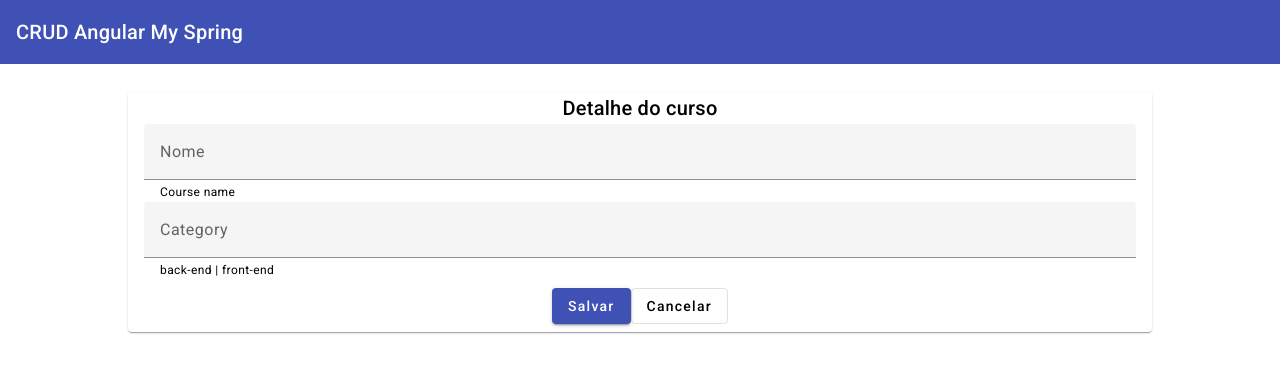
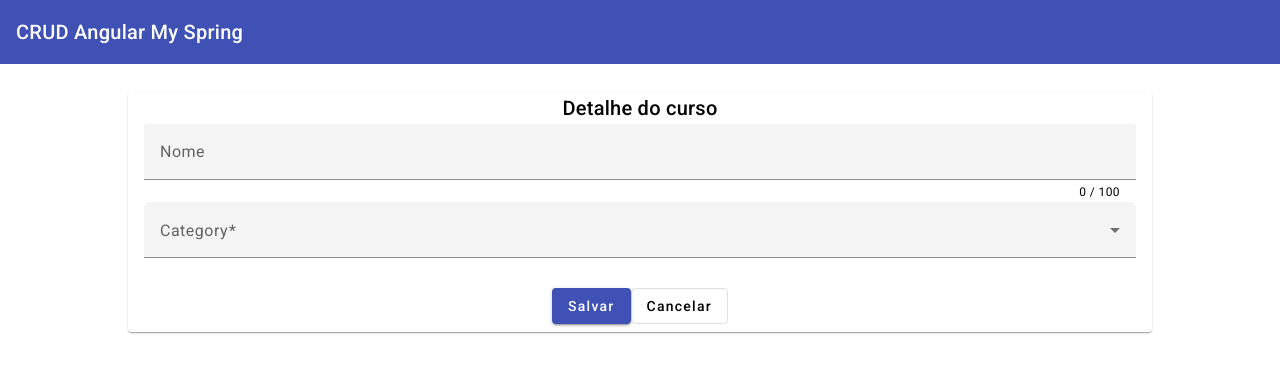
Before and after one commit to rafaeucastro/angular-crud, an Angular app: page /courses/new in a window 1280 px wide. Shown: the top 372 px of the page. Built offline with nearby package versions, Linux system fonts and the light colour scheme.

Commit message:
Validação dos campos do formulario

```diff
--- a/src/app/courses/course-form/course-form.component.html
+++ b/src/app/courses/course-form/course-form.component.html
@@ -4,22 +4,20 @@
   <mat-card-content>
     <form [formGroup]="form">
       <mat-form-field class="full-width">
-        <input matInput placeholder="Nome" formControlName="name" />
-        <mat-hint>Course name</mat-hint>
+        <input matInput placeholder="Nome" formControlName="name" #name/>
+        <mat-error *ngIf="form.get('name')?.invalid">{{getErrorMessage('name')}}</mat-error>
+        <mat-hint align="end">{{name.value.length || 0}} / 100</mat-hint>
       </mat-form-field>
+
       <mat-form-field class="full-width">
-        <input matInput placeholder="Category" formControlName="category" />
-        <mat-hint>back-end | front-end</mat-hint>
-      </mat-form-field>
-      <!-- <mat-form-field class="full-width">
         <mat-label>Category</mat-label>
-        <mat-select formControlName="category">
-          <mat-option value="null">Selecionar</mat-option>
+        <mat-select placeholder="Selecionar" formControlName="category">
           <mat-option *ngFor="let category of categories" [value]="category">
             {{ category }}
           </mat-option>
         </mat-select>
-      </mat-form-field> -->
+        <mat-error *ngIf="form.get('category')?.invalid">{{getErrorMessage('category')}}</mat-error>
+      </mat-form-field>
     </form>
   </mat-card-content>
 
--- a/src/app/courses/course-form/course-form.component.ts
+++ b/src/app/courses/course-form/course-form.component.ts
@@ -1,11 +1,11 @@
 import { ActivatedRoute, Router } from '@angular/router';
+import { NonNullableFormBuilder, Validators } from '@angular/forms';
 
 import { Component } from '@angular/core';
 import { Course } from '../model/course';
 import { CoursesService } from '../services/courses.service';
 import { HttpErrorResponse } from '@angular/common/http';
 import { MatSnackBar } from '@angular/material/snack-bar';
-import { NonNullableFormBuilder } from '@angular/forms';
 import { first } from 'rxjs';
 
 @Component({
@@ -16,10 +16,13 @@ import { first } from 'rxjs';
 export class CourseFormComponent {
   form = this.formBuilder.group({
     id: [''],
-    name: [''],
-    category: [''],
+    name: [
+      '',
+      [Validators.required, Validators.minLength(3), Validators.max(100)],
+    ],
+    category: ['', [Validators.required]],
   });
-  categories: string[] = ['back-end', 'front-end'];
+  categories: string[] = ['Back-end', 'Front-end'];
 
   constructor(
     private snackBar: MatSnackBar,
@@ -35,27 +38,29 @@ export class CourseFormComponent {
   }
 
   onSubmit() {
+    if(this.form.invalid) return;
+
     this.service
       .save(this.form.value)
-      .subscribe({ next: this.onSaveSuccess, error: this.onSaveError});
+      .subscribe({ next: this.onSaveSuccess, error: this.onSaveError });
   }
 
   openSnackBar(message: string) {
-    this.snackBar.open(message, "Fechar", { duration: 3000 });
+    this.snackBar.open(message, 'Fechar', { duration: 3000 });
   }
 
-  onSaveSuccess = () =>{
+  onSaveSuccess = () => {
     this.router.navigate(['courses']);
-    this.openSnackBar("Curso salvo com sucesso!");
-  }
+    this.openSnackBar('Curso salvo com sucesso!');
+  };
 
   onSaveError = (error: HttpErrorResponse) => {
-    this.openSnackBar("Não foi possível salvar o curso!");
-  }
+    this.openSnackBar('Não foi possível salvar o curso!');
+  };
 
   onLoadError = () => {
-    this.openSnackBar("Não foi possível carregar o curso!");
-  }
+    this.openSnackBar('Não foi possível carregar o curso!');
+  };
 
   onCancel() {
     this.router.navigate(['courses']);
@@ -68,4 +73,23 @@ export class CourseFormComponent {
       category: course.category,
     });
   }
+
+  getErrorMessage(fieldName: string){
+    const field = this.form.get(fieldName);
+    if(field?.hasError('required')){
+      return "Campo Obrigatório";
+    }
+
+    if(field?.hasError('minlength')){
+      const requiredLength = this.form.errors ? this.form.errors['minlength']['requiredlenght'] : 3;
+      return `O campo deve ter no mínimo ${requiredLength} caracteres`;
+    }
+
+    if(field?.hasError('maxlength')){
+      const requiredLength = this.form.errors ? this.form.errors['maxlength']['requiredlenght'] : 3;
+      return `O campo deve ter no máximo ${requiredLength} caracteres`;
+    }
+
+    return "Campo inválido";
+  }
 }
```
